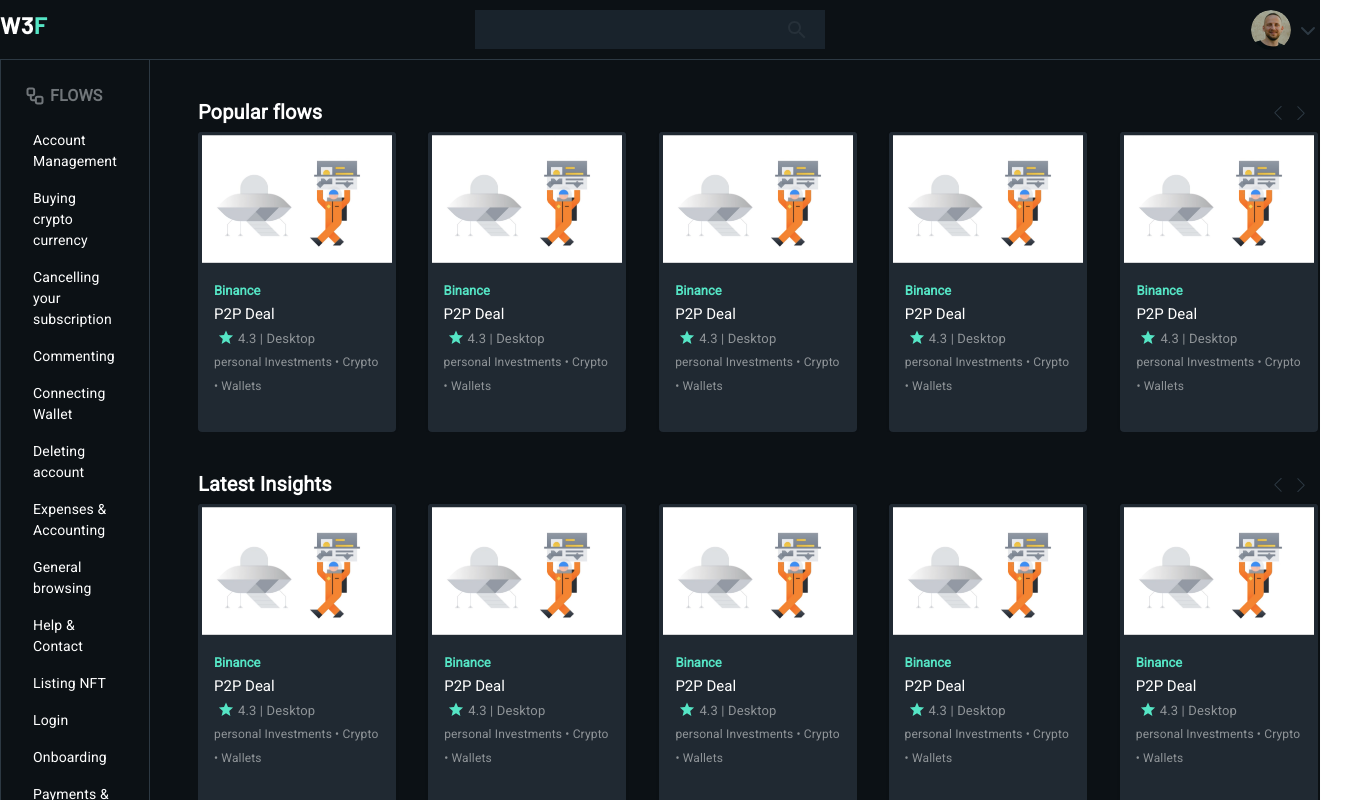
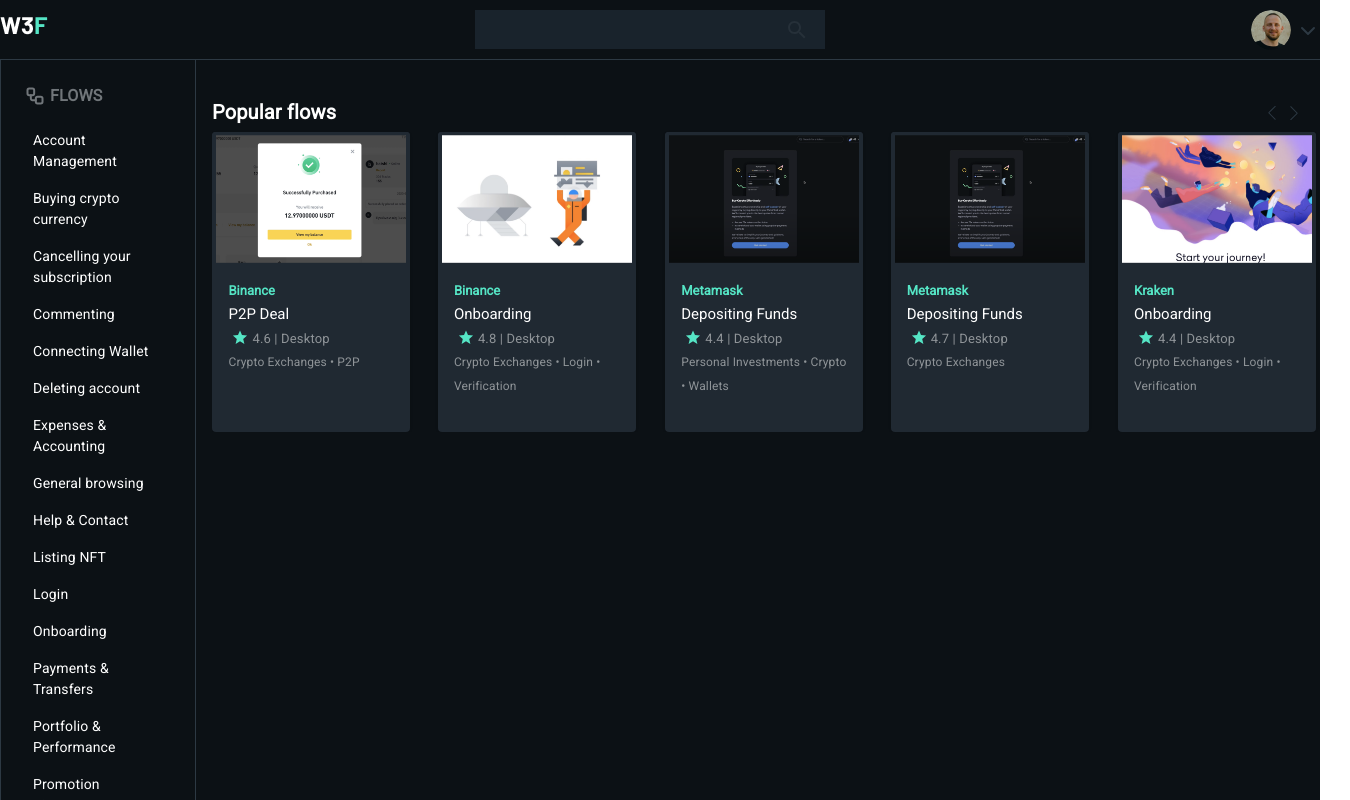
Before and after one commit to Alex-Slavikovskyi/web3DemoApp, a React (Create React App) app in the folder w3f/: page / in a window 1280 px wide. Shown: the top 800 px of the page, 1350 px wide, since content can reach past the window. Built offline with nearby package versions, Linux system fonts and the light colour scheme.

Commit message:
fixed slider & layout

```diff
--- a/w3f/src/UI/CardFlow.jsx
+++ b/w3f/src/UI/CardFlow.jsx
@@ -10,11 +10,11 @@
 import React from 'react';
 
 function CardFlow({
-  title = 'Binance',
-  subtitle = 'P2P Deal',
-  startValue = '4.3',
-  image = 'images/flowCardsContent/video preview1.png',
-  subscription = 'personal Investments • Crypto • Wallets',
+  title,
+  subtitle,
+  startValue,
+  image,
+  subscription,
 }) {
   return (
     <Card
--- a/w3f/src/components/Slider/Slider.jsx
+++ b/w3f/src/components/Slider/Slider.jsx
@@ -5,20 +5,21 @@
 import 'swiper/css/navigation';
 import { register } from 'swiper/element/bundle';
 import { Box, Typography } from '@mui/material';
+
 register();
 
 
-export const Slider = ({title}) => {
+export const Slider = ({ titleSlider, flowContent }) => {
 
   return (
-    <Box sx={{ padding: '36px 10px 0 48px', maxWidth: '1200px', }}>
+    <Box sx={{ padding: '36px 0 0 0', maxWidth: '1108px', }}>
 
       <swiper-container
         slides-per-view="5"
         speed="500"
         loop="true"
         navigation="true"
-        space-between={10}
+        space-between={24}
         autoWidth="true"
         // autoHeight="true"
         grabCursor="true"
@@ -31,19 +32,25 @@
             paddingBottom: '4px'
           }}
         >
-          {title}
+          {titleSlider}
         </Typography>
 
-        <swiper-slide><CardFlow /></swiper-slide>
-        <swiper-slide><CardFlow /></swiper-slide>
-        <swiper-slide><CardFlow /></swiper-slide>
-        <swiper-slide><CardFlow /></swiper-slide>
-        <swiper-slide><CardFlow /></swiper-slide>
-        <swiper-slide><CardFlow /></swiper-slide>
-        <swiper-slide><CardFlow /></swiper-slide>
-        <swiper-slide><CardFlow /></swiper-slide>
-        <swiper-slide><CardFlow /></swiper-slide>
-        <swiper-slide><CardFlow /></swiper-slide>
+        {
+          flowContent.map(card => (
+            <swiper-slide key={card.id}>
+              <CardFlow
+                title={card.title}
+                subtitle={card.subtitle}
+                startValue={card.startValue}
+                image={card.image}
+                subscription={card.subscription}
+                card={card}
+              />
+            </swiper-slide>
+          ))
+        }
+
+
       </swiper-container>
     </Box>
 
--- a/w3f/src/components/flowContent.js
+++ b/w3f/src/components/flowContent.js
@@ -1,5 +1,6 @@
-export const FlowCards = [
+export const flowContent = [
   {
+    id: 1,
     image: 'images/flowCardsContent/video preview0.png',
     title: 'Binance',
     subtitle: 'P2P Deal',
@@ -7,6 +8,7 @@
     subscription: 'Crypto Exchanges • P2P',
   },
   {
+    id: 2,
     image: 'images/flowCardsContent/video preview1.png',
     title: 'Binance',
     subtitle: 'Onboarding',
@@ -14,6 +16,7 @@
     subscription: 'Crypto Exchanges • Login • Verification',
   },
   {
+    id: 3,
     image: 'images/flowCardsContent/video preview2.png',
     title: 'Metamask',
     subtitle: 'Depositing Funds',
@@ -21,6 +24,7 @@
     subscription: 'Personal Investments • Crypto • Wallets',
   },
   {
+    id: 4,
     image: 'images/flowCardsContent/video preview2.png',
     title: 'Metamask',
     subtitle: 'Depositing Funds',
@@ -28,6 +32,7 @@
     subscription: 'Crypto Exchanges',
   },
   {
+    id: 5,
     image: 'images/flowCardsContent/video preview3.png',
     title: 'Kraken',
     subtitle: 'Onboarding',
@@ -35,6 +40,7 @@
     subscription: 'Crypto Exchanges • Login • Verification',
   },
   {
+    id: 6,
     image: 'images/flowCardsContent/video preview4.png',
     title: 'Binance',
     subtitle: 'Buy crypto',
@@ -42,6 +48,7 @@
     subscription: 'Crypto Exchanges • Buy Crypto',
   },
   {
+    id: 7,
     image: 'images/flowCardsContent/video preview2.png',
     title: 'Metamask',
     subtitle: 'Depositing Funds',
@@ -49,6 +56,7 @@
     subscription: 'Personal Investments • Crypto • Crypto Exchanges',
   },
   {
+    id: 8,
     image: 'images/flowCardsContent/video preview2.png',
     title: 'Metamask',
     subtitle: 'Depositing Funds',
@@ -56,6 +64,7 @@
     subscription: 'Personal Investments • Crypto Wallets • Crypto Exchanges',
   },
   {
+    id: 9,
     image: 'images/flowCardsContent/video preview7.png',
     title: 'Coinbase',
     subtitle: 'Onboarding',
--- a/w3f/src/pages/HomePage.jsx
+++ b/w3f/src/pages/HomePage.jsx
@@ -2,14 +2,18 @@
 import React from 'react'
 import { Slider } from '../components/Slider/Slider'
 import Sidebar from '../components/sidebar/Sidebar'
+import {flowContent} from '../components/flowContent.js';
 
 export const HomePage = () => {
   return (
-    <Box sx={{display: 'flex'}}>
+    <Box sx={{display: 'flex', justifyContent: 'space-between' ,gap: '16px'}}>
         <Sidebar />
           <Box>
-            <Slider title="Popular flows "/>
-            <Slider title="Latest Insights"/>
+
+              <Slider titleSlider="Popular flows " flowContent={flowContent} />
+
+
+            {/* <Slider title="Latest Insights" flowContent={flowContent}/> */}
 
           </Box>
       </Box>
--- a/w3f/src/style/slider.scss
+++ b/w3f/src/style/slider.scss
@@ -1,6 +1,6 @@
 swiper-container::part(button-prev) {
   top: 32px;
-  left: 94%;
+  left: 95%;
   width: 14px;
   height: 14px;
   color: #2D3943;
@@ -8,7 +8,7 @@
 
 swiper-container::part(button-next) {
   top: 32px;
-  left: 96%;
+  left: 97%;
   width: 14px;
   height: 14px;
   color: #2D3943;
```
